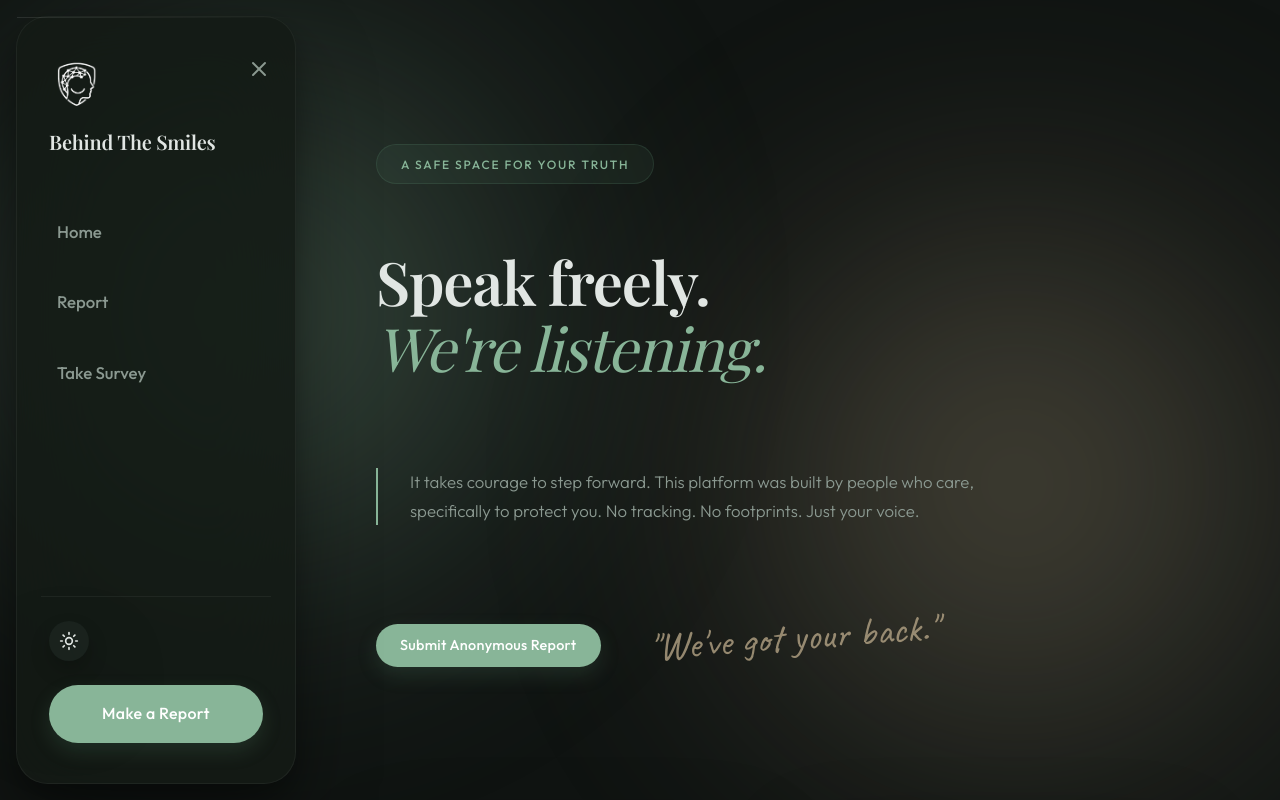
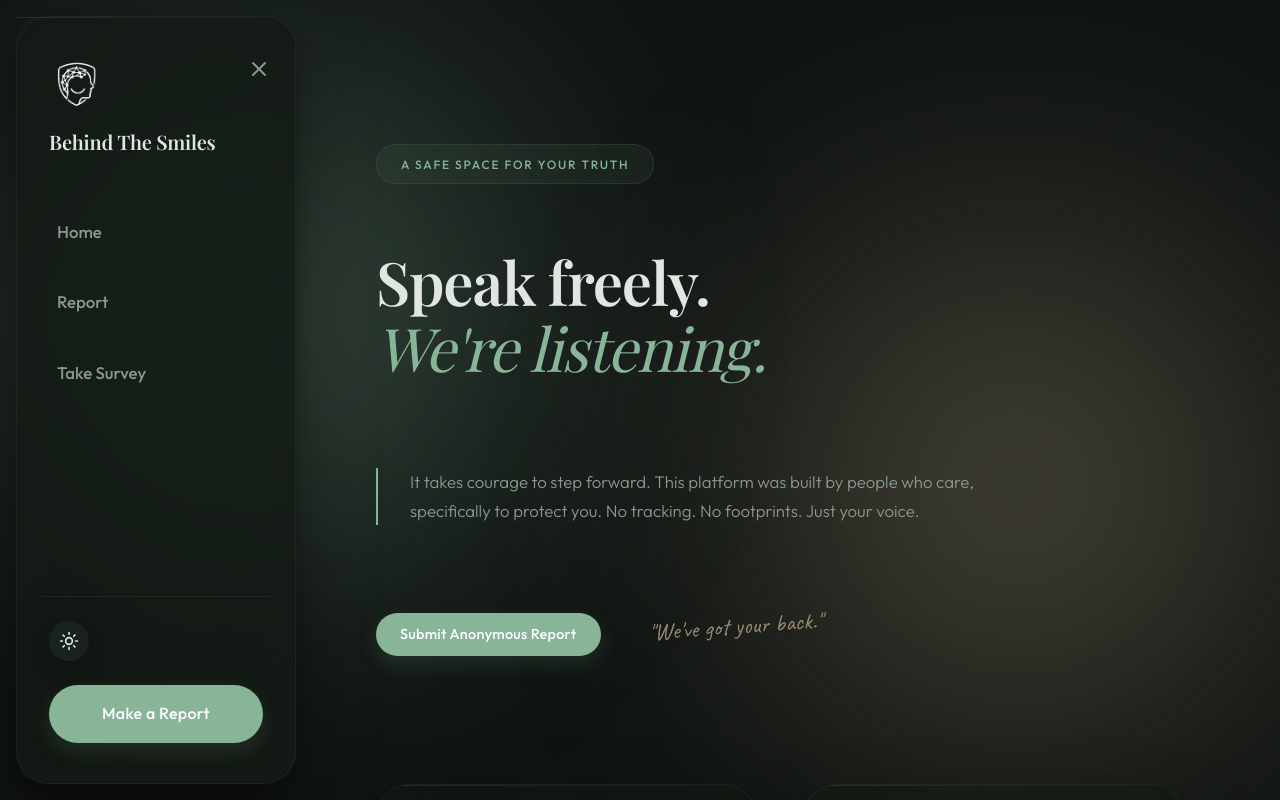
Before and after one commit to mrsreeindian/cyber-report, a Next.js app: page / in a window 1280 px wide. Shown: the top 800 px of the page. Built offline with nearby package versions, Linux system fonts and the light colour scheme; a web font is replaced by a local one.

Commit message:
Scale down quote font size

```diff
--- a/src/app/page.tsx
+++ b/src/app/page.tsx
@@ -25,7 +25,7 @@ export default function Home() {
             <Link href="/report" className="btn btn-primary" style={{ padding: '0.6rem 1.5rem', fontSize: '0.9rem' }}>
               Submit Anonymous Report
             </Link>
-            <div className="human-quote" style={{ margin: 0, fontSize: '2.5rem', transform: 'rotate(-4deg) translateY(-8px)', opacity: 0.8 }}>
+            <div className="human-quote" style={{ margin: 0, fontSize: '1.5rem', transform: 'rotate(-4deg) translateY(-8px)', opacity: 0.8 }}>
               "We've got your back."
             </div>
           </div>
```
